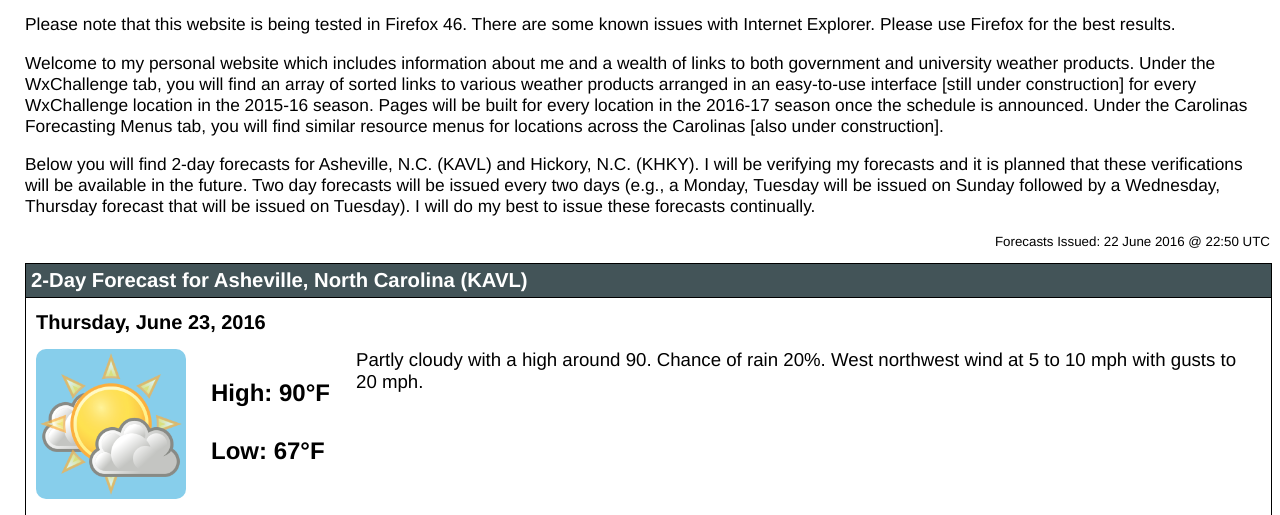
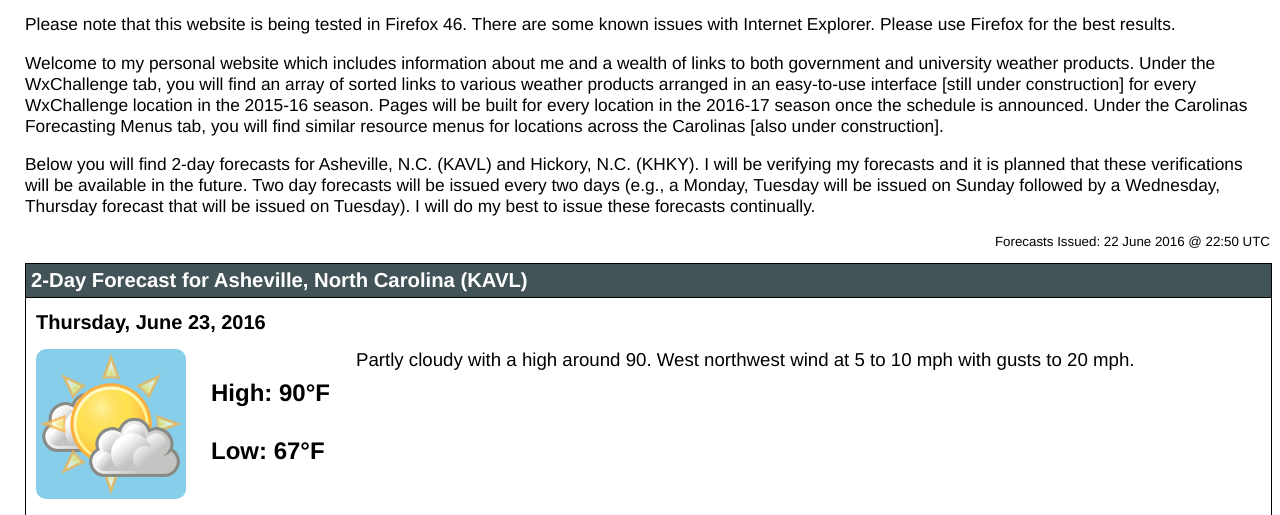
Before and after one commit to PerrotteWx/site, a plain HTML site: page index.html in a window 1280 px wide. Shown: the part 285-800 px from the top of the page. Drawn offline with Linux system fonts and the light colour scheme.

Commit message:
Update index.html

```diff
--- a/index.html
+++ b/index.html
@@ -117,7 +117,7 @@
 
 <div id="AVLdiscDay1">
 
-<p>Partly cloudy with a high around 90. Chance of rain 20%. West northwest wind at 5 to 10 mph with gusts to 20 mph.</p>
+<p>Partly cloudy with a high around 90. West northwest wind at 5 to 10 mph with gusts to 20 mph.</p>
 
 </div>
 
```
